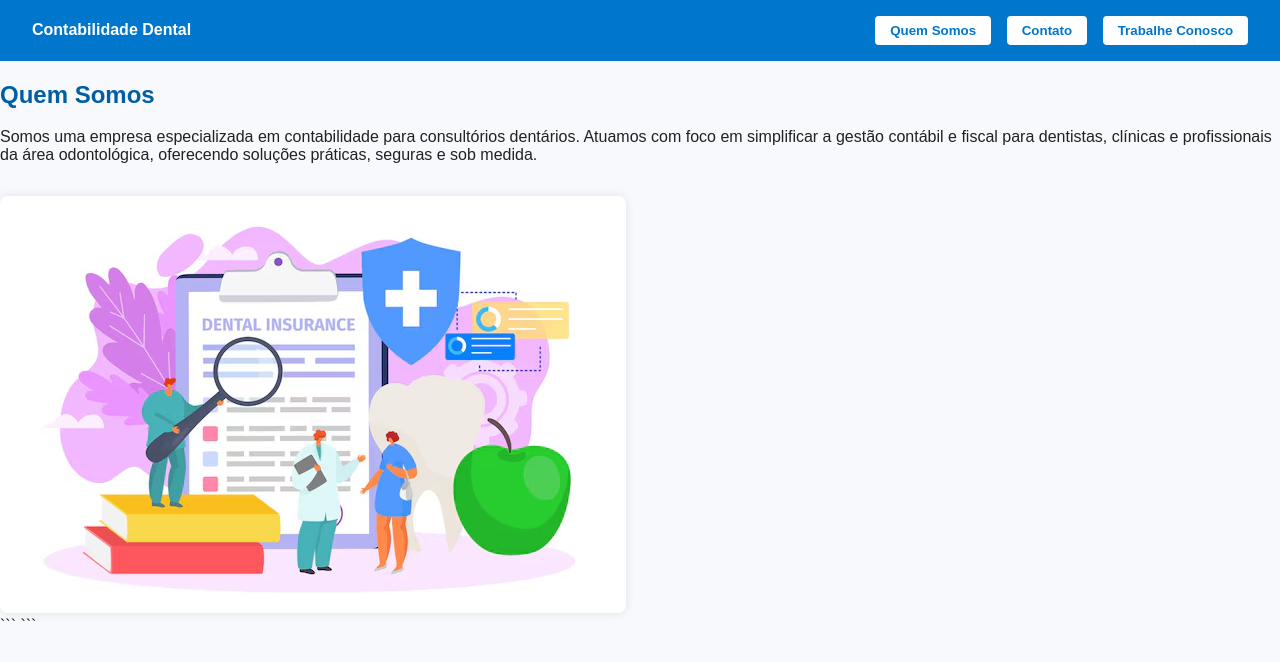
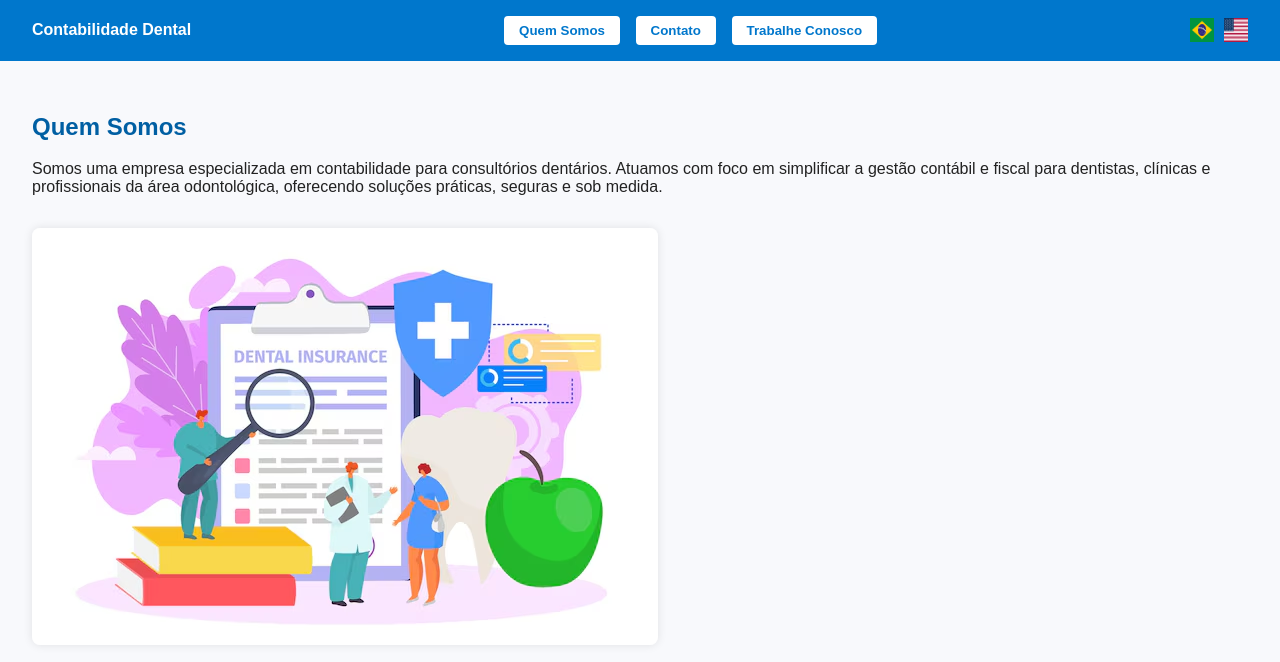
Before and after one commit to LeaGrigo/Contabilidade_Dental, a plain HTML site: page index.html in a window 1280 px wide. Both pictures are taken after a click on the button "Quem Somos". Drawn offline with Linux system fonts and the light colour scheme.

Commit message:
Update index.html

````diff
--- a/index.html
+++ b/index.html
@@ -1,5 +1,4 @@
 <!DOCTYPE html>
-
 <html lang="pt-BR">
 <head>
   <meta charset="UTF-8" />
@@ -11,6 +10,8 @@
       margin: 0;
       background-color: #f8f9fc;
       color: #222;
+      max-width: 100%;
+      overflow-x: hidden;
     }
     header {
       background-color: #0077cc;
@@ -20,6 +21,7 @@
       justify-content: space-between;
       align-items: center;
       flex-wrap: wrap;
+      position: relative;
     }
     nav {
       display: flex;
@@ -40,21 +42,18 @@
       color: white;
     }
     .lang-switch {
-     position: absolute;
-  top: 10px;
-  right: 20px;
+      display: flex;
+      gap: 10px;
+      align-items: center;
     }
-    #google_translate_element select {
-      background-color: white;
-      color: #222;
-      border: none;
-      padding: 5px;
-      font-size: 0.9rem;
+    .lang-switch img {
+      width: 24px;
+      height: 24px;
+      cursor: pointer;
     }
-    <div class="language-switcher">
-  <img src="https://github.com/LeaGrigo/Contabilidade_Dental/blob/main/br.png" alt="Português" onclick="translatePage('pt')" style="cursor:pointer; margin-right: 10px;">
-  <img src="https://github.com/LeaGrigo/Contabilidade_Dental/blob/main/us.png" alt="English" onclick="translatePage('en')" style="cursor:pointer;">
-</div>
+    #google_translate_element {
+      display: none;
+    }
     main {
       padding: 2rem;
     }
@@ -111,9 +110,12 @@
       <button onclick="mostrarAba('trabalhe-conosco')">Trabalhe Conosco</button>
     </nav>
     <div class="lang-switch">
+      <img src="https://raw.githubusercontent.com/LeaGrigo/Contabilidade_Dental/main/br.png" alt="Português" onclick="mudarIdioma('pt')">
+      <img src="https://raw.githubusercontent.com/LeaGrigo/Contabilidade_Dental/main/us.png" alt="English" onclick="mudarIdioma('en')">
       <div id="google_translate_element"></div>
     </div>
   </header>
+
   <main>
     <section id="quem-somos" class="active">
       <h2>Quem Somos</h2>
@@ -121,10 +123,9 @@
         Somos uma empresa especializada em contabilidade para consultórios dentários.
         Atuamos com foco em simplificar a gestão contábil e fiscal para dentistas, clínicas e profissionais da área odontológica, oferecendo soluções práticas, seguras e sob medida.
       </p>
-      <img src="https://raw.githubusercontent.com/LeaGrigo/Contabilidade_Dental/refs/heads/main/documento-medico-de-seguro-dentario-para-ilustracao-de-cuidados-de-saude-de-pessoas_109722-3143.avif" alt="Equipe de Contabilidade" class="perfil" />
+      <img src="https://raw.githubusercontent.com/LeaGrigo/Contabilidade_Dental/main/documento-medico-de-seguro-dentario-para-ilustracao-de-cuidados-de-saude-de-pessoas_109722-3143.avif" alt="Equipe de Contabilidade" class="perfil" />
     </section>
 
-```
     <section id="contato">
       <h2>Entre em Contato</h2>
       <form>
@@ -141,12 +142,8 @@
       </form>
       <h3>Localização</h3>
       <iframe
-    src="https://maps.app.goo.gl/NXXt4TeZDqDzpPbp9"
-    width="100%" height="300" style="border:0;" allowfullscreen="" loading="lazy"
-  referrerpolicy="no-referrer-when-downgrade">
-    allowfullscreen
-    loading="lazy">
-  </iframe>
+        src="https://www.google.com/maps/embed?pb=!1m18!1m12!1m3!1d3656.3990035111815!2d-46.65387788502205!3d-23.588166784669957!2m3!1f0!2f0!3f0!3m2!1i1024!2i768!4f13.1!3m3!1m2!1s0x94ce59c6c49a8711%3A0x198f8873bce4e0d7!2sPaulista%20Avenue!5e0!3m2!1sen!2sbr!4v1620239611180!5m2!1sen!2sbr"
+        loading="lazy" allowfullscreen></iframe>
     </section>
 
     <section id="trabalhe-conosco">
@@ -167,12 +164,9 @@
         <button type="submit">Enviar Candidatura</button>
       </form>
     </section>
-```
-
   </main>
 
-  <!-- Script do Google Tradutor -->
-
+  <!-- Google Translate -->
   <script type="text/javascript">
     function googleTranslateElementInit() {
       new google.translate.TranslateElement({
@@ -181,21 +175,28 @@
         layout: google.translate.TranslateElement.InlineLayout.SIMPLE
       }, 'google_translate_element');
     }
+
+    function mudarIdioma(idioma) {
+      const select = document.querySelector("#google_translate_element select");
+      if (!select) return;
+      for (let option of select.options) {
+        if (option.value.indexOf(idioma) > -1) {
+          select.value = option.value;
+          select.dispatchEvent(new Event('change'));
+          break;
+        }
+      }
+    }
   </script>
-
   <script type="text/javascript" src="//translate.google.com/translate_a/element.js?cb=googleTranslateElementInit"></script>
 
-  <!-- Script para abas -->
-
+  <!-- Tabs Script -->
   <script>
     function mostrarAba(id) {
       const secoes = document.querySelectorAll('main section');
-      secoes.forEach(secao => {
-        secao.classList.remove('active');
-      });
+      secoes.forEach(secao => secao.classList.remove('active'));
       document.getElementById(id).classList.add('active');
     }
   </script>
-
 </body>
 </html>
````
Lines whose indentation alone changed are shown as unchanged.
